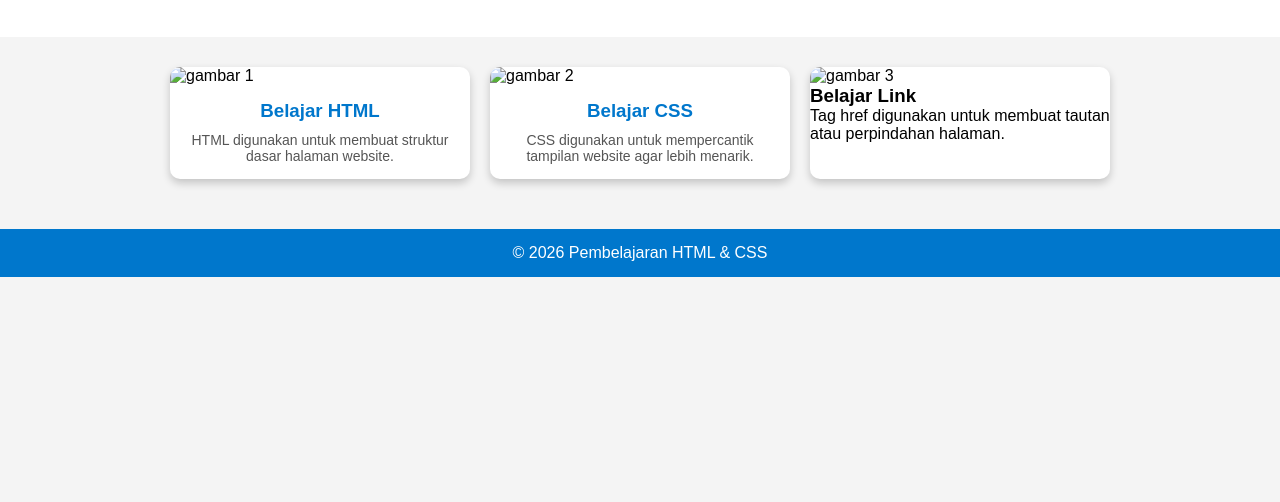
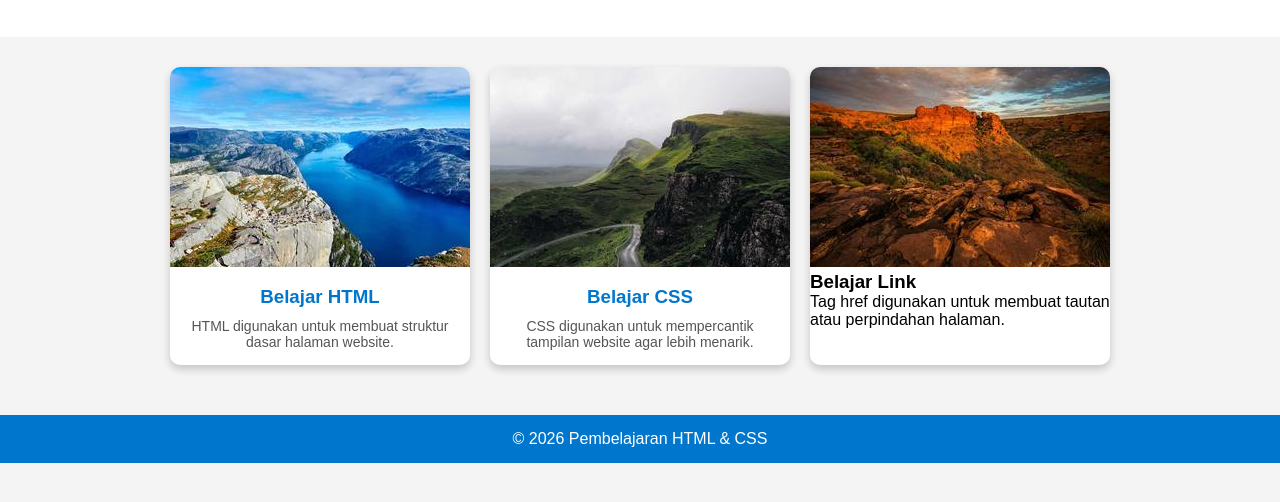
Before and after one commit to cibiaaaa/Raffida-Materi-link.github.io, a plain HTML site: page index.html in a window 1280 px wide. Shown: the part 156-658 px from the top of the page. Drawn offline with Linux system fonts and the light colour scheme.

Commit message:
Update index.html

```diff
--- a/index.html
+++ b/index.html
@@ -119,7 +119,7 @@
     <div class="container">
 
         <div class="card">
-            <img src="image/gambar1.jpg" alt="gambar 1">
+            <img src="Raffida-mengenal-menu/image/gambar1.jpg" alt="gambar 1">
             <div class="card-content">
                 <h3>Belajar HTML</h3>
                 <p>HTML digunakan untuk membuat struktur dasar halaman website.</p>
@@ -127,7 +127,7 @@
         </div>
 
         <div class="card">
-            <img src="image/gambar2.jpg" alt="gambar 2">
+            <img src="Raffida-mengenal-menu/image/gambar2.jpg" alt="gambar 2">
             <div class="card-content">
                 <h3>Belajar CSS</h3>
                 <p>CSS digunakan untuk mempercantik tampilan website agar lebih menarik.</p>
@@ -135,7 +135,7 @@
         </div>
 
         <div class="card">
-            <img src="image/gambar3.jpg" alt="gambar 3">
+            <img src="Raffida-mengenal-menu/image/gambar3.jpg" alt="gambar 3">
             <div class="card-container">
                 <h3>Belajar Link</h3>
                 <p>Tag href digunakan untuk membuat tautan atau perpindahan halaman.</p>
```
